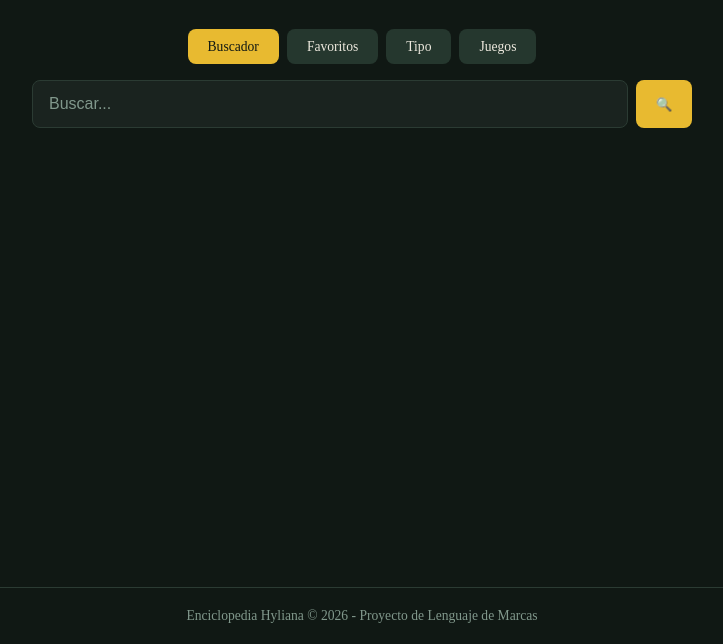
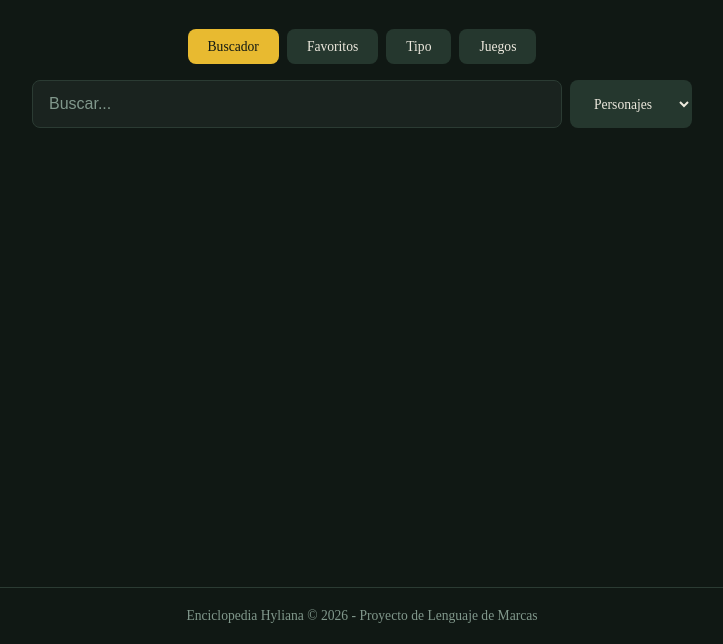
Before and after one commit to indadominguez/Proyecto-__Enciclopedia-Hyrule_Indalecio, a website: page index.html in a window 1280 px wide. Shown: the part 156-800 px from the top of the page, without its empty margins (278-1001 px from the left). Drawn offline with Linux system fonts and the light colour scheme.

Commit message:
Añado al formulario las 4 categorías

```diff
--- a/css/styles.css
+++ b/css/styles.css
@@ -121,14 +121,6 @@ body {
   color: var(--color-texto-secundario);
 }
 
-.boton-busqueda {
-  width: 56px;
-  height: 48px;
-  border: none;
-  border-radius: 8px;
-  background: var(--color-primario);
-  cursor: pointer;
-}
 
 /* OCULTO */
 .oculto {
--- a/index.html
+++ b/index.html
@@ -27,9 +27,18 @@
 
         <section class="buscador">
             <form class="formulario-busqueda" id="searchForm">
-            <label for="entradaBusqueda" class="oculto">Buscar</label>
-            <input type="text" class="entrada-busqueda" id="entradaBusqueda" placeholder="Buscar...">
-            <button type="submit" class="boton-busqueda" id="botonBusqueda">🔍</button>
+                <label for="entradaBusqueda" class="oculto">Buscar</label>
+                <input  type="text"
+                    class="entrada-busqueda"
+                    id="entradaBusqueda"
+                    placeholder="Buscar...">
+
+                <select id="tipoBusqueda" class="tipo">
+                    <option value="characters">Personajes</option>
+                    <option value="monsters">Monstruos</option>
+                    <option value="bosses">Jefes</option>
+                    <option value="dungeons">Mazmorras</option>
+                </select>
             </form>
         </section>
 
```
